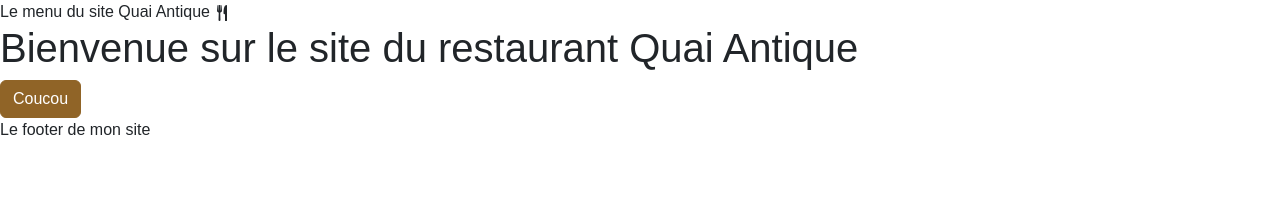
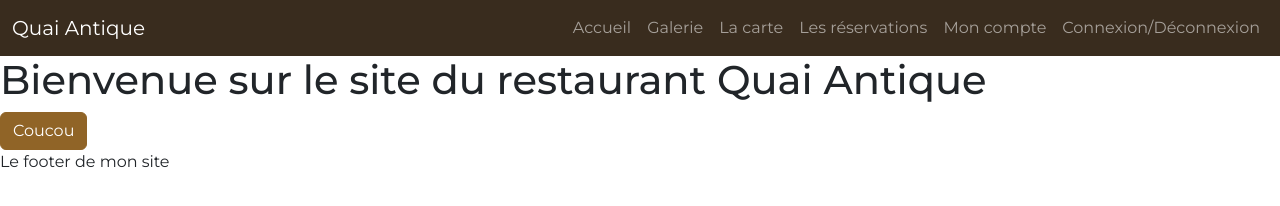
Before and after one commit to r-meynet/QuaiAntiqueRestaurantFront, a website with bundled scripts: page index.html in a window 1280 px wide. Built offline with nearby package versions, Linux system fonts and the light colour scheme; files whose address does not match are found by name; a web font is replaced by a local one.

Commit message:
Add site header

```diff
--- a/index.html
+++ b/index.html
@@ -8,22 +8,51 @@
         <link
             href="https://fonts.googleapis.com/css2?family=Hind+Madurai:wght@300;400&display=swap"
             rel="stylesheet" />
+        <link
+            href="https://fonts.googleapis.com/css2?family=Montserrat:ital,wght@0,100..900;1,100..900&display=swap"
+            rel="stylesheet" />
         <link rel="stylesheet" href="./scss/main.css" />
         <title>Document</title>
     </head>
     <body>
         <header>
-            Le menu du site Quai Antique
-            <svg
-                xmlns="http://www.w3.org/2000/svg"
-                width="16"
-                height="16"
-                fill="currentColor"
-                class="bi bi-fork-knife"
-                viewBox="0 0 16 16">
-                <path
-                    d="M13 .5c0-.276-.226-.506-.498-.465-1.703.257-2.94 2.012-3 8.462a.5.5 0 0 0 .498.5c.56.01 1 .13 1 1.003v5.5a.5.5 0 0 0 .5.5h1a.5.5 0 0 0 .5-.5zM4.25 0a.25.25 0 0 1 .25.25v5.122a.128.128 0 0 0 .256.006l.233-5.14A.25.25 0 0 1 5.24 0h.522a.25.25 0 0 1 .25.238l.233 5.14a.128.128 0 0 0 .256-.006V.25A.25.25 0 0 1 6.75 0h.29a.5.5 0 0 1 .498.458l.423 5.07a1.69 1.69 0 0 1-1.059 1.711l-.053.022a.92.92 0 0 0-.58.884L6.47 15a.971.971 0 1 1-1.942 0l.202-6.855a.92.92 0 0 0-.58-.884l-.053-.022a1.69 1.69 0 0 1-1.059-1.712L3.462.458A.5.5 0 0 1 3.96 0z" />
-            </svg>
+            <nav class="navbar navbar-expand-lg bg-dark" data-bs-theme="dark">
+                <div class="container-fluid">
+                    <a class="navbar-brand" href="/">Quai Antique</a>
+                    <button
+                        class="navbar-toggler"
+                        type="button"
+                        data-bs-toggle="collapse"
+                        data-bs-target="#navbarSupportedContent"
+                        aria-controls="navbarSupportedContent"
+                        aria-expanded="false"
+                        aria-label="Toggle navigation">
+                        <span class="navbar-toggler-icon"></span>
+                    </button>
+                    <div class="collapse navbar-collapse" id="navbarSupportedContent">
+                        <ul class="navbar-nav ms-auto mb-2 mb-lg-0">
+                            <li class="nav-item">
+                                <a class="nav-link" href="/">Accueil</a>
+                            </li>
+                            <li class="nav-item">
+                                <a class="nav-link" href="#">Galerie</a>
+                            </li>
+                            <li class="nav-item">
+                                <a class="nav-link" href="#">La carte</a>
+                            </li>
+                            <li class="nav-item">
+                                <a class="nav-link" href="#">Les réservations</a>
+                            </li>
+                            <li class="nav-item">
+                                <a class="nav-link" href="#">Mon compte</a>
+                            </li>
+                            <li class="nav-item">
+                                <a class="nav-link" href="#">Connexion/Déconnexion</a>
+                            </li>
+                        </ul>
+                    </div>
+                </div>
+            </nav>
         </header>
 
         <main id="main-page">
```
